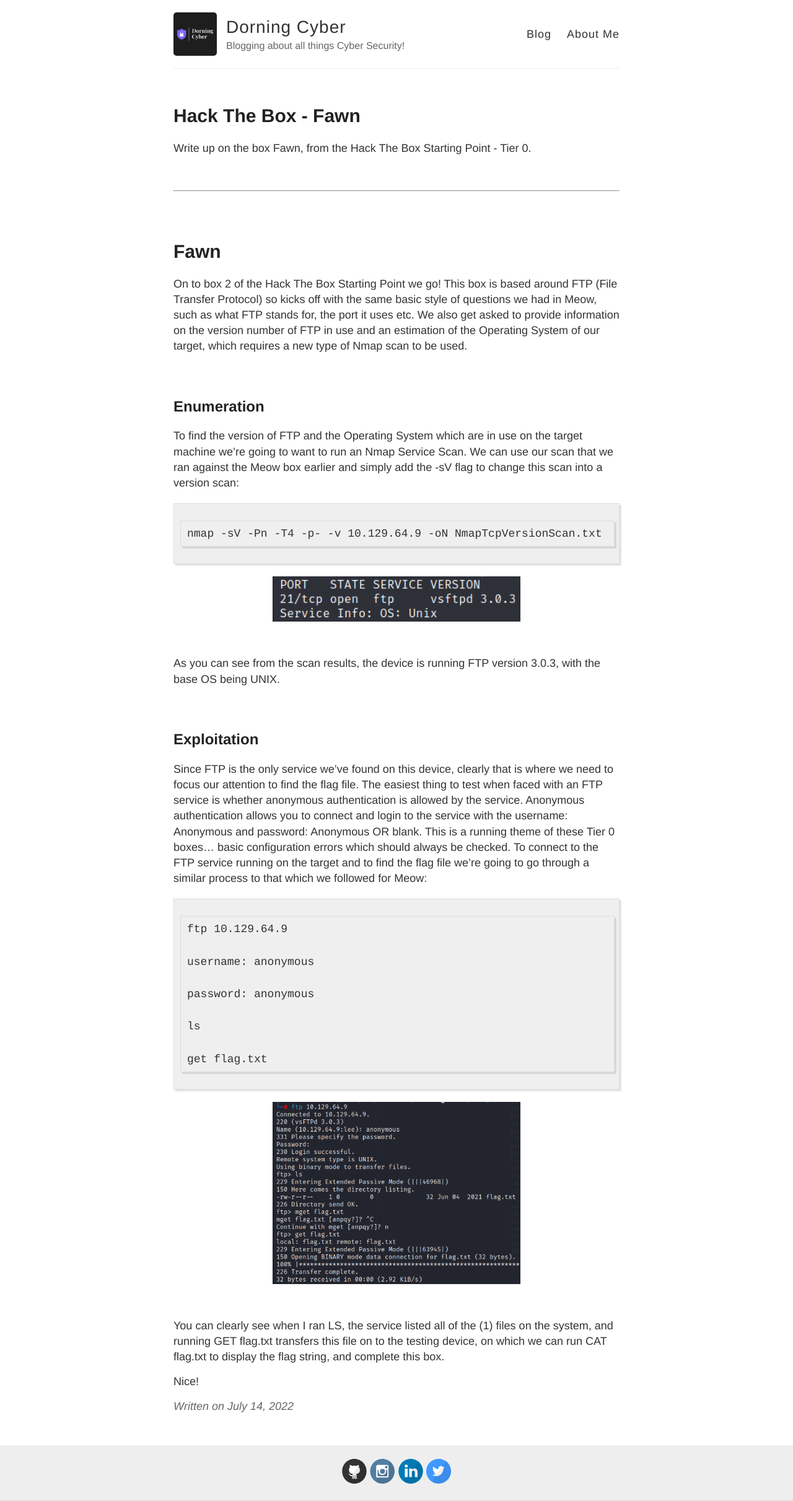
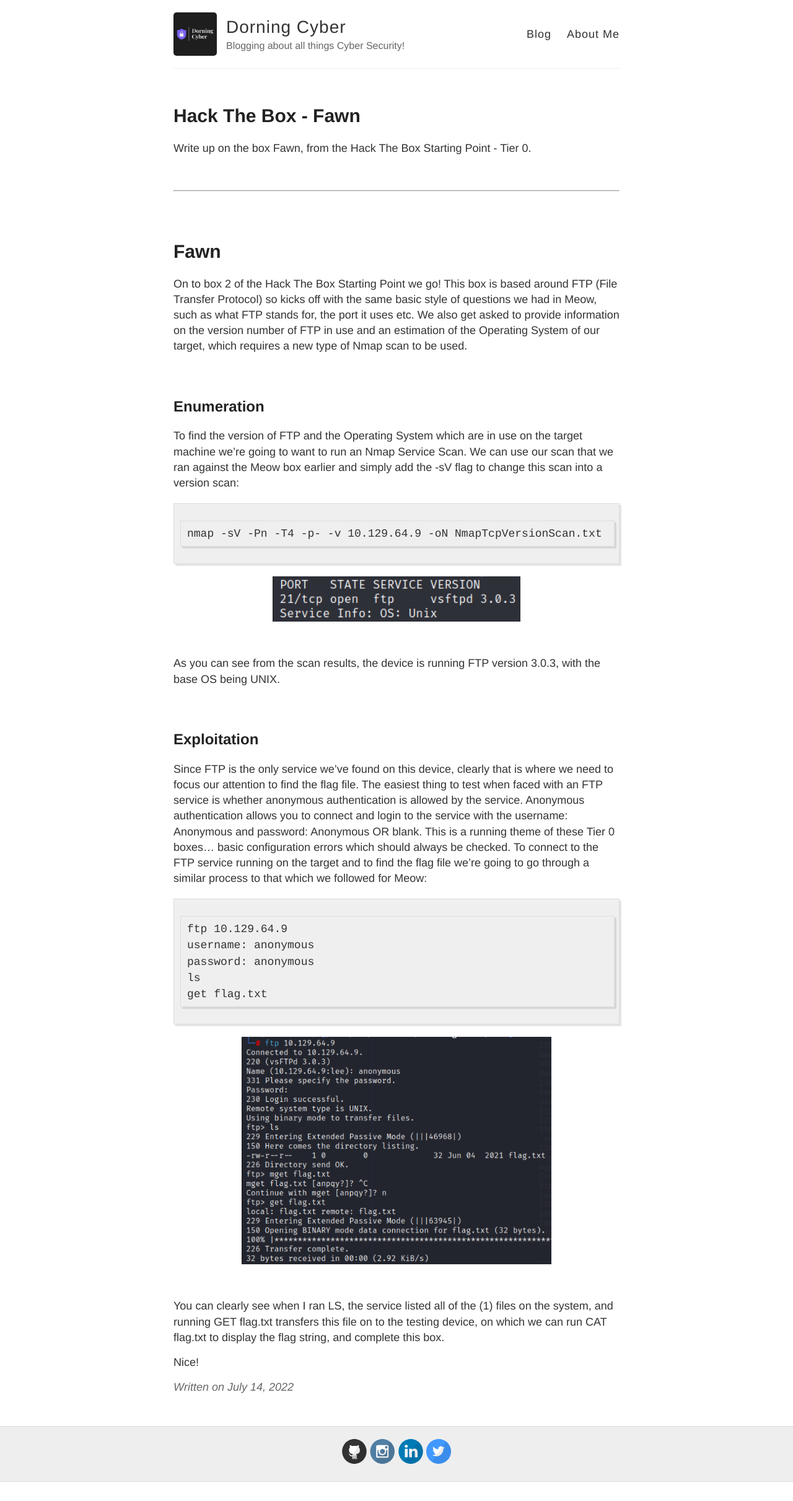
Before and after one commit to LeeDorning/LeeDorning.github.io, a Jekyll site: the page built from _posts/2022-07-14-Hack_The_Box_-_Fawn.md, in a window 1280 px wide. Shown: the whole page at 62% size. Built offline with Jekyll 4.4.1, drawn with Linux system fonts in a browser that asks for light colours; after the commit the page ends 2391 px from its top, so only the background shows below that.

Commit message:
Update 2022-07-14-Hack_The_Box_-_Fawn.md
image formatting

```diff
--- a/_posts/2022-07-14-Hack_The_Box_-_Fawn.md
+++ b/_posts/2022-07-14-Hack_The_Box_-_Fawn.md
@@ -42,17 +42,13 @@ Since FTP is the only service we’ve found on this device, clearly that is wher
 
 ~~~
 ftp 10.129.64.9
-
 username: anonymous
-
 password: anonymous
-
 ls
-
 get flag.txt
 ~~~
 
-![Nmap Results](https://github.com/LeeDorning/LeeDorning.github.io/blob/main/images/Hack%20The%20Box%20-%20Fawn/FawnFlag.png?raw=true){:style="display:block; margin-left:auto; margin-right:auto"}{: width="400"}
+![Nmap Results](https://github.com/LeeDorning/LeeDorning.github.io/blob/main/images/Hack%20The%20Box%20-%20Fawn/FawnFlag.png?raw=true){:style="display:block; margin-left:auto; margin-right:auto"}{: width="500"}
 
 &nbsp;
 
```
